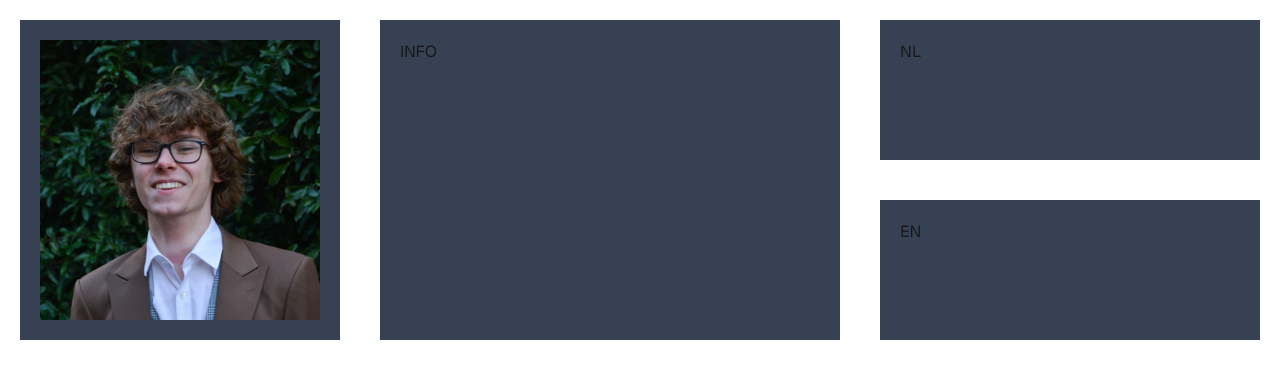
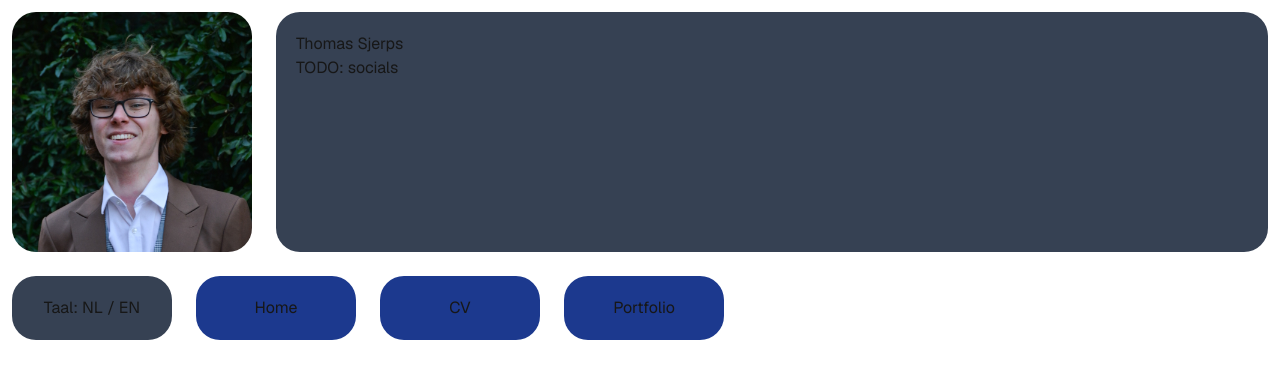
Before and after one commit to sjerpsthomas/website, a Next.js app: page / in a window 1280 px wide. Shown: the top 378 px of the page. Built offline with nearby package versions, Linux system fonts and the light colour scheme.

Commit message:
Add navigation to Header, add blank pages

```diff
--- /dev/null
+++ b/src/app/cv/page.tsx
@@ -0,0 +1,16 @@
+import {Header} from "@/components/header/Header";
+
+
+export default function CVPage() {
+  return (
+    <>
+      {/* Header */}
+      <Header/>
+
+      {/* Content */}
+      <main>
+        {/* TODO */}
+      </main>
+    </>
+  );
+}
--- a/src/app/page.tsx
+++ b/src/app/page.tsx
@@ -1,15 +1,16 @@
-import {Header} from "@/components/Header";
+import {Header} from "@/components/header/Header";
 
-export default function Home() {
+
+export default function HomePage() {
   return (
-    <div className="font-sans size-full">
-      <main className="">
-        {/* Header */}
-        <Header/>
+    <>
+      {/* Header */}
+      <Header/>
+
+      {/* Content */}
+      <main>
+        {/* TODO */}
       </main>
-      <footer className="row-start-3 flex gap-[24px] flex-wrap items-center justify-center">
-
-      </footer>
-    </div>
+    </>
   );
 }
--- /dev/null
+++ b/src/app/portfolio/page.tsx
@@ -0,0 +1,16 @@
+import {Header} from "@/components/header/Header";
+
+
+export default function PortfolioPage() {
+  return (
+    <>
+      {/* Header */}
+      <Header/>
+
+      {/* Content */}
+      <main>
+        {/* TODO */}
+      </main>
+    </>
+  );
+}
--- a/src/components/Block.tsx
+++ b/src/components/Block.tsx
@@ -1,14 +1,46 @@
+import Link from "next/link";
+import React from "react";
+
+type BlockProps = {
+  children: React.ReactNode;
+  className?: string;
+}
 
 export function Block({
   children,
   className,
-}: Readonly<{
-  children: React.ReactNode;
-  className?: string;
-}>) {
+}: Readonly<BlockProps>) {
   return (<>
-    <div className={`${className ?? ''} m-5 p-5 background-red`}>
+    <div className={`${className ?? ''} m-3 p-5 rounded-3xl`}>
       { children }
     </div>
   </>);
 }
+
+export function LinkBlock({
+  children,
+  className,
+  href,
+}: Readonly<BlockProps & {href: string}>) {
+  return (
+    <Link href={href}>
+      <Block className={`${className ?? ''} bg-blue-900 hover:scale-105 transition-transform`}>
+        {children}
+      </Block>
+    </Link>
+  )
+}
+
+export function CallbackBlock({
+  children,
+  className,
+  onClick,
+}: Readonly<BlockProps & {onClick: () => void}>) {
+  return (
+    <button onClick={onClick}>
+      <Block className={`${className ?? ''} bg-blue-900 hover:scale-105 transition-transform`}>
+        {children}
+      </Block>
+    </button>
+  )
+}
--- a/src/components/Header.tsx
+++ /dev/null
@@ -1,24 +0,0 @@
-import {Block} from "@/components/Block";
-import Image from "next/image";
-
-export function Header() {
-  return (<>
-    <div className='w-full flex justify-stretch'>
-      <Block className="w-[20rem] p-0 aspect-square bg-gray-700">
-        <img src='thomas.jpg' alt=''/>
-      </Block>
-      <Block className="flex-1 bg-gray-700">
-        INFO
-      </Block>
-
-      <div className='flex flex-col flex-1'>
-        <Block className="flex-1 bg-gray-700">
-          NL
-        </Block>
-        <Block className="flex-1 bg-gray-700">
-          EN
-        </Block>
-      </div>
-    </div>
-  </>)
-}
--- /dev/null
+++ b/src/components/header/Header.tsx
@@ -0,0 +1,39 @@
+import {Block, LinkBlock} from "@/components/Block";
+import {LanguageSwitcher} from "@/components/header/LanguageSwitcher";
+
+export function Header() {
+  return (<>
+    {/* Top of header */}
+    <header className='w-full flex flex-wrap justify-center'>
+      {/* Image */}
+      <img className="w-[15rem] m-3 rounded-3xl aspect-square bg-gray-700" src='thomas.jpg' alt=''/>
+
+      {/* Socials */}
+      <Block className="flex-1 bg-gray-700">
+        <h1>Thomas Sjerps</h1>
+        <p>TODO: socials</p>
+      </Block>
+    </header>
+
+    {/* Nav bar */}
+    <nav className='w-full flex flex-wrap sticky top-0'>
+      {/* Language switcher */}
+      <LanguageSwitcher/>
+
+      {/* CV */}
+      <LinkBlock className="min-w-[10em]" href='/'>
+        <p className='text-center'>Home</p>
+      </LinkBlock>
+
+      {/* CV */}
+      <LinkBlock className="min-w-[10em]" href='/cv'>
+        <p className='text-center'>CV</p>
+      </LinkBlock>
+
+      {/* Portfolio */}
+      <LinkBlock className="min-w-[10em]" href='/portfolio'>
+        <p className='text-center'>Portfolio</p>
+      </LinkBlock>
+    </nav>
+  </>)
+}
--- /dev/null
+++ b/src/components/header/LanguageSwitcher.tsx
@@ -0,0 +1,18 @@
+'use client'
+
+import {CallbackBlock} from "@/components/Block";
+
+
+export function LanguageSwitcher() {
+  return (
+    <CallbackBlock className="bg-gray-700 min-w-[10em] cursor-pointer" onClick={console.log}>
+      <p className='text-center'>
+        Taal:{' '}
+        {/* TODO: make used langugage bold */}
+        NL
+        {' / '}
+        EN
+      </p>
+    </CallbackBlock>
+  )
+}
```
